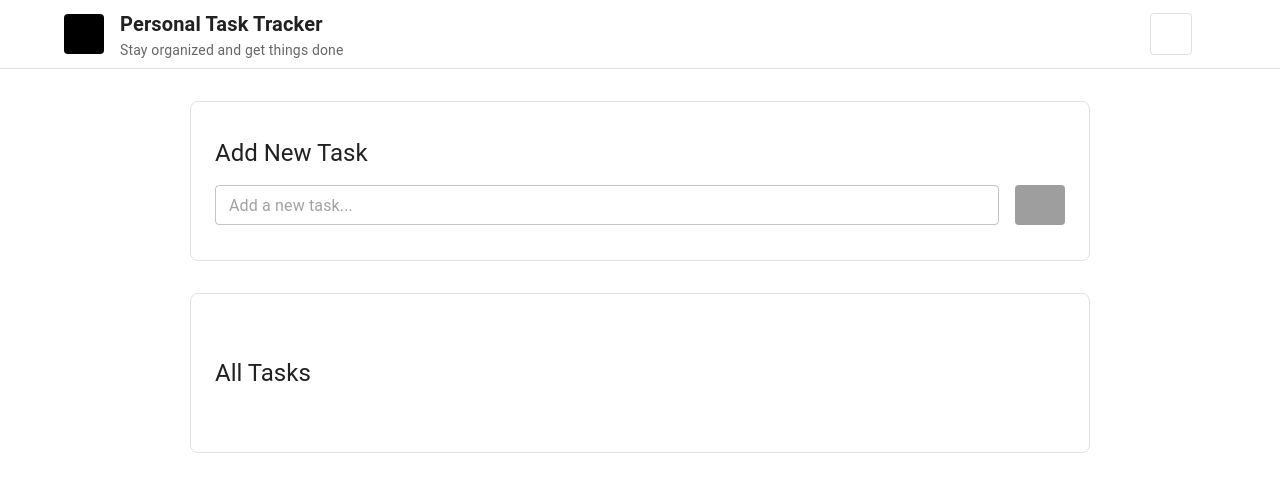
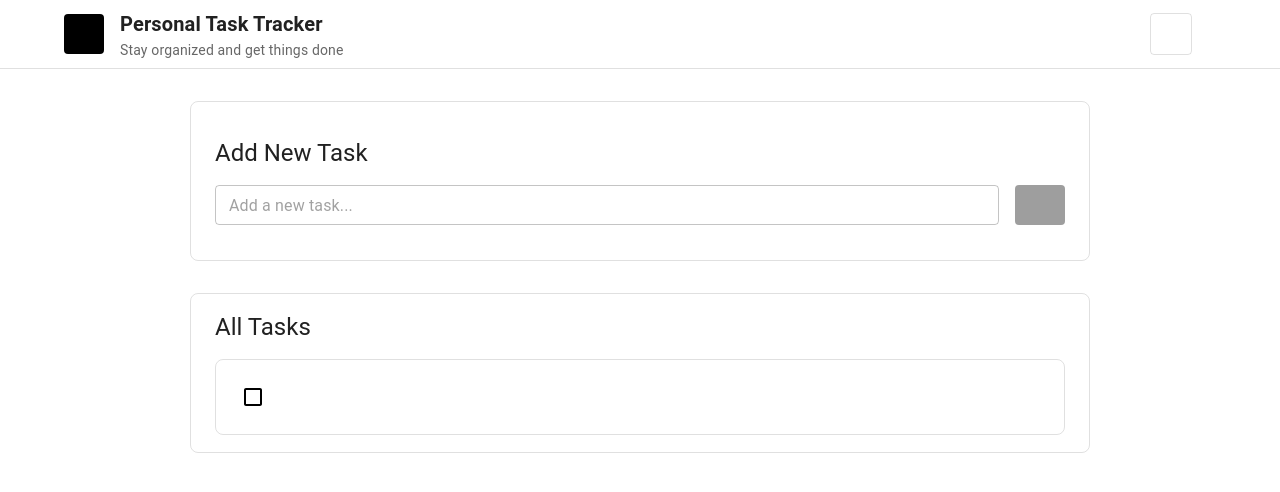
Before and after one commit to Eve0119/Task-Traker, a React (Vite) app: page / in a window 1280 px wide. Shown: the top 492 px of the page. Built offline with nearby package versions, Linux system fonts and the light colour scheme; some icons are missing.

Commit message:
checkbox

```diff
--- a/src/components/AllTasks.tsx
+++ b/src/components/AllTasks.tsx
@@ -20,6 +20,23 @@ const AllTasks = () => {
       }}
     >
       <Typography variant="h5">All Tasks</Typography>
+      <Box
+        sx={{
+          padding: 2,
+          maxWidth: 900,
+          margin: "0 auto",
+          flexDirection: "column",
+          gap: 1,
+          justifyContent: "center",
+          width: "100%",
+          alignItems: "left",
+          border: "1px solid",
+          borderColor: "divider",
+          borderRadius: 2,
+        }}
+      >
+        <Checkbox />
+      </Box>
     </Box>
   );
 };
--- a/src/theme/ThemeContext.tsx
+++ b/src/theme/ThemeContext.tsx
@@ -26,6 +26,16 @@ export const CustomThemeProvider = ({ children }: { children: ReactNode }) => {
       createTheme({
         palette: { mode },
         components: {
+          MuiCheckbox: {
+            styleOverrides: {
+              root: {
+                color: mode === "light" ? "#000" : "#fff", // unchecked color (optional)
+                "&.Mui-checked": {
+                  color: mode === "light" ? "#9ca3af" : "#fff", // checked fill color (gray-400)
+                },
+              },
+            },
+          },
           MuiOutlinedInput: {
             styleOverrides: {
               root: {
```
